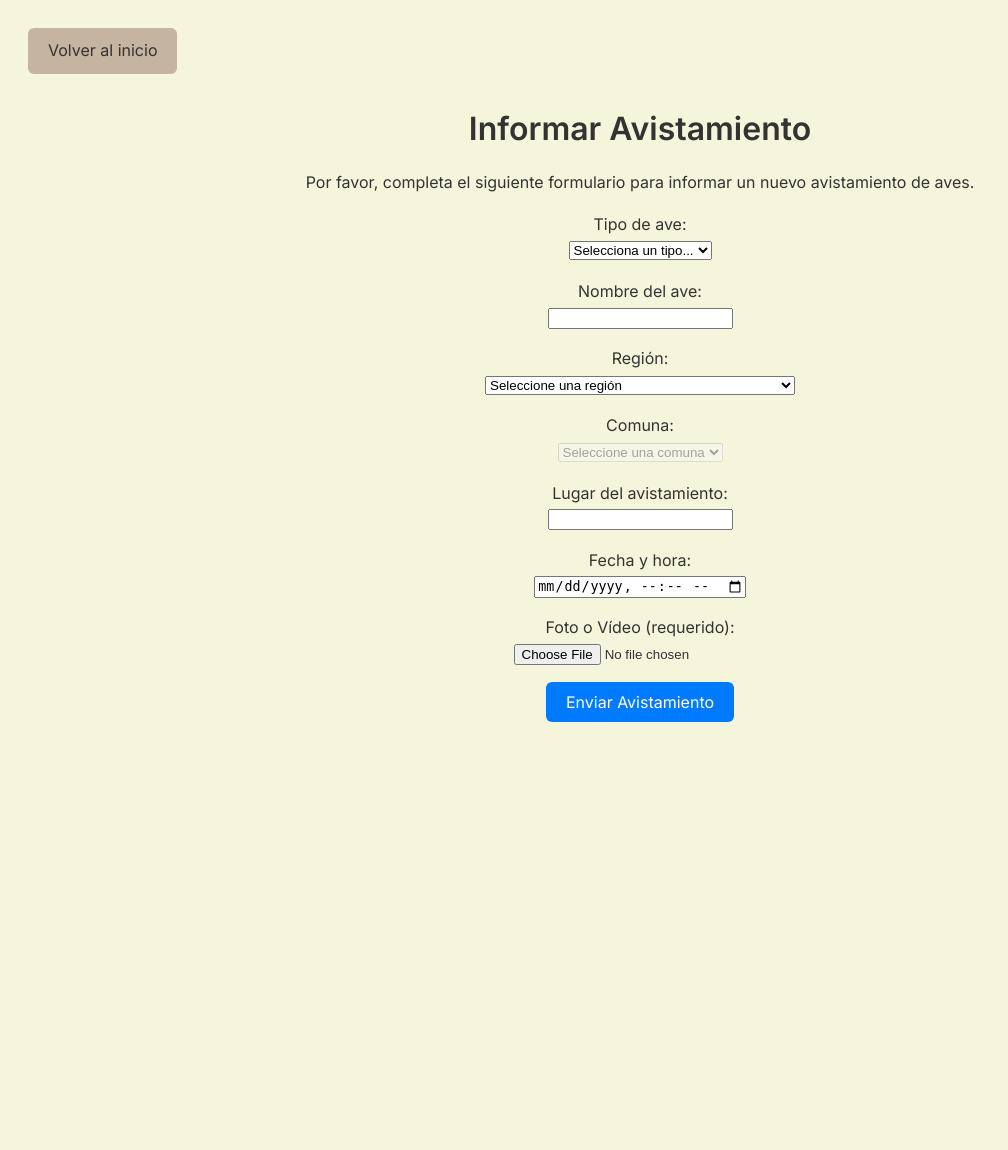
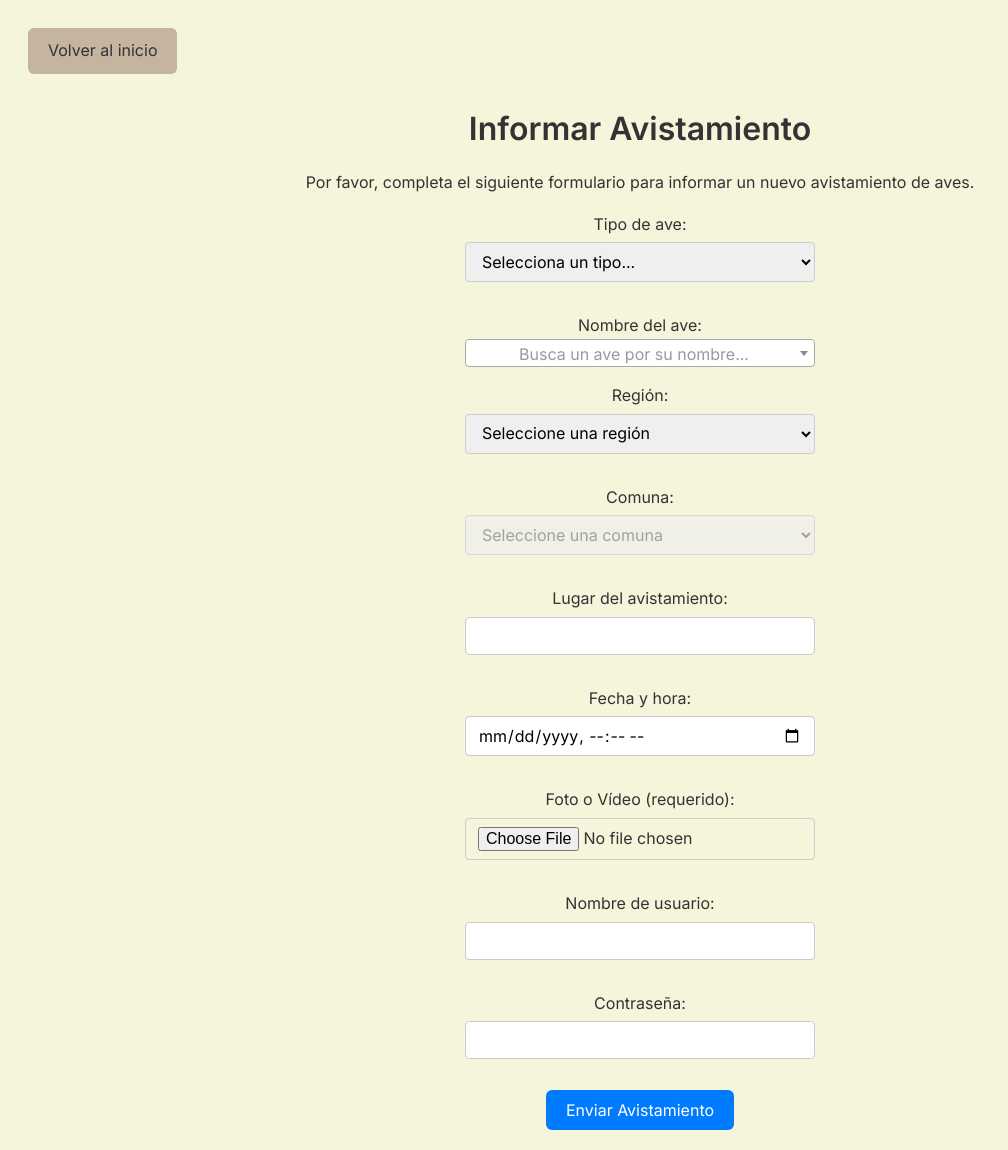
Before and after one commit to manuwsx/desarrollo_web_manuel_urtubia, a Flask app: template templates/inform.html in a window 1280 px wide. Shown: the whole page, without its empty margins (0-1008 px from the left). Before the commit the page ends 722 px from the top, so only its background shows below. Run offline with Flask 3, Linux system fonts and the light colour scheme; the template is opened without the code that fills it, so the values that code supplies are empty; some libraries are stand-ins or nearby versions.

Commit message:
feat(forms): rutas, validaciones de servidor, guardado de archivos y alertas con Jinja para los registros

```diff
--- a/app.py
+++ b/app.py
@@ -1,4 +1,3 @@
-from utils.validations import validar_registro_voluntario
 from flask import Flask, request, render_template, redirect, url_for, session
 from utils.validations import *
 from database import db
@@ -6,11 +5,12 @@ from database import db
 #import hashlib
 #import filetype
 import os
-from database.db import get_avistamientos, get_comuna_id, register_voluntario
+from database.db import get_avistamientos, get_comuna_id, register_voluntario, register_avistamiento, get_aves
 
 UPLOAD_FOLDER = 'static/uploads'
 
 app = Flask(__name__)
+app.config['MAX_CONTENT_LENGTH'] = 10 * 1024 * 1024 #tamaño maximo de archivos subidos 10MB
 
 app.secret_key = "s3cr3t_k3y"
 app.config['UPLOAD_FOLDER'] = UPLOAD_FOLDER
@@ -22,7 +22,7 @@ def index():
 
 @app.route("/register", methods=["GET", "POST"])
 def register():
-    if request.method == "POST": #para registrar un usuario
+    if request.method == "POST": # para registrar un usuario
         email = request.form.get("email")
         nombre_usuario = request.form.get("nombre_usuario")
         nombre_completo = request.form.get("nombre_completo")
@@ -34,12 +34,38 @@ def register():
             comuna_id = get_comuna_id(comuna)
             status, msg = register_voluntario(nombre_usuario, nombre_completo, email, telefono, password, comuna_id)
             if status:
-                return redirect(url_for('index', registro='exitoso'))
+                return redirect(url_for('index', exito='voluntario'))
             else:
                 return render_template('register.html', error=msg)
         else:
             return render_template('register.html', error="Datos inválidos.")
     return render_template('register.html')
 
+@app.route("/inform", methods=["GET", "POST"])
+def inform():
+    aves = get_aves()
+    if request.method == "POST": # para registrar un avistamiento
+        username = request.form.get("username")
+        password = request.form.get("password")
+        ave_id = request.form.get("ave_id")
+        tipo_ave = request.form.get("tipo_ave")
+        comuna = request.form.get("comuna")
+        fecha_hora = request.form.get("fecha")
+        lugar = request.form.get("lugar")
+        media = request.files.getlist("media")
+
+        if validar_registro_avistamiento(username, password, ave_id, tipo_ave, comuna, fecha_hora, lugar, media):
+            comuna_id = get_comuna_id(comuna)
+            status, msg = register_avistamiento(username, password, ave_id, tipo_ave, comuna_id, fecha_hora, lugar, media)
+            if status:
+                return redirect(url_for('index', exito='avistamiento'))
+            else:
+                return render_template('inform.html', error=msg, aves=aves)
+        else:
+            return render_template('inform.html', error="Datos inválidos.", aves=aves)
+
+    return render_template('inform.html', aves=aves)
+
+
 if __name__ == '__main__':
     app.run(debug=True)
--- a/static/inform.js
+++ b/static/inform.js
@@ -37,14 +37,27 @@ const validarForm = (e) => {
         return extensionesValidas.includes(extension);
     };
 
+    //valida que los archivos pesen a lo mas 10MB
+    const validadorPesoMedia = (media) => {
+        const limiteBytes = 10 * 1024 * 1024;
+
+        if (media.files && media.files.length > 0) {
+            const pesoArchivo = media.files[0].size;
+            return pesoArchivo <= limiteBytes;
+        }
+        return false;
+    };
+
     // obtener inputs del DOM por el Id
-    let tipoAveInput = document.getElementById("tipoAve");
-    let nombreAveInput = document.getElementById("nombreAve");
+    let tipoAveInput = document.getElementById("tipo_ave");
+    let aveIdInput = document.getElementById("ave_id");
     let regionInput = document.getElementById("region");
     let comunaInput = document.getElementById("comuna");
     let lugarInput = document.getElementById("lugar");
     let fechaInput = document.getElementById("fecha");
     let mediaInput = document.getElementById("media");
+    let usernameInput = document.getElementById("username");
+    let passwordInput = document.getElementById("password");
 
     let isValid = true;
 
@@ -57,13 +70,13 @@ const validarForm = (e) => {
         document.getElementById("error-tipoAve").classList.remove("visible");
     }
 
-    if (!validadorNombreAve(nombreAveInput.value)) {
-        nombreAveInput.style.borderColor = "red";
-        document.getElementById("error-nombreAve").classList.add("visible");
+    if (aveIdInput.value.trim() === "") {
+        aveIdInput.style.borderColor = "red";
+        document.getElementById("error-ave_id").classList.add("visible");
         isValid = false;
     } else {
-        nombreAveInput.style.borderColor = "";
-        document.getElementById("error-nombreAve").classList.remove("visible");
+        aveIdInput.style.borderColor = "";
+        document.getElementById("error-ave_id").classList.remove("visible");
     }
 
     if (!validadorRegion(regionInput.value)) {
@@ -105,15 +118,42 @@ const validarForm = (e) => {
 
     if (!validadorMedia(mediaInput.value)) {
         mediaInput.style.borderColor = "red";
-        document.getElementById("error-media").classList.add("visible");
+        document.getElementById("error-media-tipo").classList.add("visible");
         isValid = false;
     } else {
         mediaInput.style.borderColor = "";
-        document.getElementById("error-media").classList.remove("visible");
+        document.getElementById("error-media-tipo").classList.remove("visible");
+
+        if (!validadorPesoMedia(mediaInput)) {
+            mediaInput.style.borderColor = "red";
+            document.getElementById("error-media-peso").classList.add("visible");
+            isValid = false;
+        } else {
+            mediaInput.style.borderColor = "";
+            document.getElementById("error-media-peso").classList.remove("visible");
+        }
+    }
+
+    if (usernameInput.value.trim() === "") {
+        usernameInput.style.borderColor = "red";
+        document.getElementById("error-username").classList.add("visible");
+        isValid = false;
+    } else {
+        usernameInput.style.borderColor = "";
+        document.getElementById("error-username").classList.remove("visible");
+    }
+
+    if (passwordInput.value.trim() === "") {
+        passwordInput.style.borderColor = "red";
+        document.getElementById("error-password").classList.add("visible");
+        isValid = false;
+    } else {
+        passwordInput.style.borderColor = "";
+        document.getElementById("error-password").classList.remove("visible");
     }
 
     if (isValid) {
-        alert("Avistamiento registrado.");
+        avistamientoForm.submit();
     }
 };
 
--- a/static/style.css
+++ b/static/style.css
@@ -67,7 +67,7 @@ form {
     text-align: center;
 }
 
-ul {
+nav ul {
     list-style-type: none;
     padding: 0;
     display: flex;
@@ -94,3 +94,34 @@ ul {
     border-radius: 6px;
     width: 100%;
 }
+
+form input[type="text"],
+form input[type="password"],
+form input[type="email"],
+form input[type="file"],
+form input[type="tel"],
+form input[type="datetime-local"],
+form input[type="date"],
+form select {
+    width: 100%;
+    max-width: 350px;
+    box-sizing: border-box;
+    padding: 8px 12px;
+    margin: 5px 0 15px 0;
+    border: 1px solid #ccc;
+    border-radius: 4px;
+    font-size: 16px;
+    font-family: inherit;
+}
+
+.mensaje-exito {
+    background-color: #d4edda;
+    color: #155724;
+    border: 1px solid #c3e6cb;
+    padding: 15px;
+    margin: 20px auto;
+    border-radius: 6px;
+    max-width: 500px;
+    text-align: center;
+    font-weight: 600;
+}
--- a/templates/inform.html
+++ b/templates/inform.html
@@ -5,7 +5,7 @@
     <meta charset="UTF-8">
     <meta name="viewport" content="width=device-width, initial-scale=1.0">
     <title>Informar Avistamiento - Aves-tamientos</title>
-    <link rel="stylesheet" type="text/css" href="../style.css">
+    <link rel="stylesheet" type="text/css" href="{{ url_for('static', filename='style.css') }}">
     <style>
         .error-msg {
             color: #c0392b;
@@ -19,18 +19,25 @@
             display: block;
         }
     </style>
+    <script src="https://code.jquery.com/jquery-3.6.0.min.js"></script>
+    <link href="https://cdn.jsdelivr.net/npm/select2@4.1.0-rc.0/dist/css/select2.min.css" rel="stylesheet" />
+    <script src="https://cdn.jsdelivr.net/npm/select2@4.1.0-rc.0/dist/js/select2.min.js"></script>
 </head>
 
 <body>
-    <a href="../index.html">Volver al inicio</a>
+    <a href="/">Volver al inicio</a>
     <h1>Informar Avistamiento</h1>
     <p style="text-align: center;">Por favor, completa el siguiente formulario para informar un nuevo avistamiento de
         aves.</p>
 
+    {% if error %}
+    <p style="color: red; font-weight: bold;">{{ error }}</p>
+    {% endif %}
+
     <form action="#" method="post" enctype="multipart/form-data" id="avistamientoForm" novalidate>
         <p>
-            <label for="tipoAve">Tipo de ave:</label><br>
-            <select id="tipoAve" name="tipoAve" required>
+            <label for="tipo_ave">Tipo de ave:</label><br>
+            <select id="tipo_ave" name="tipo_ave" required>
                 <option value="" disabled selected>Selecciona un tipo...</option>
                 <option value="Rapaces">Rapaces</option>
                 <option value="Cantoras">Cantoras</option>
@@ -42,9 +49,14 @@
             <span class="error-msg" id="error-tipoAve">Seleccione un tipo de ave válido.</span>
         </p>
         <p>
-            <label for="nombreAve">Nombre del ave:</label><br>
-            <input type="text" id="nombreAve" name="nombreAve" required>
-            <span class="error-msg" id="error-nombreAve">El nombre debe tener al menos 3 caracteres.</span>
+            <label for="ave_id">Nombre del ave:</label><br>
+            <select id="ave_id" name="ave_id" required>
+                <option value="" disabled selected>Selecciona un ave...</option>
+                {% for ave in aves %}
+                <option value="{{ ave.id }}">{{ ave.nombre }}</option>
+                {% endfor %}
+            </select>
+            <span class="error-msg" id="error-ave_id">Por favor, selecciona un ave.</span>
         </p>
         <p>
             <label for="region">Región:</label><br>
@@ -74,13 +86,34 @@
         <p>
             <label for="media">Foto o Vídeo (requerido):</label><br>
             <input type="file" id="media" name="media" accept="image/*,video/*" required>
-            <span class="error-msg" id="error-media">Debe adjuntar un archivo válido (.png, .jpg, .mp4, etc).</span>
+            <span class="error-msg" id="error-media-tipo">Debe adjuntar un archivo válido (.png, .jpg, .mp4,
+                etc).</span>
+            <span class="error-msg" id="error-media-peso">El archivo no puede superar los 10MB.</span>
         </p>
+        <p>
+            <label for="username">Nombre de usuario:</label><br>
+            <input type="text" id="username" name="username" required>
+            <span class="error-msg" id="error-username">Por favor, ingrese su nombre de usuario.</span>
+        </p>
+        <p>
+            <label for="password">Contraseña:</label><br>
+            <input type="password" id="password" name="password" required>
+            <span class="error-msg" id="error-password">Por favor, ingrese su contraseña.</span>
+        </p>
+
         <button type="submit">Enviar Avistamiento</button>
     </form>
-    <script src="../geo_data.js"></script>
+    <script src="/static/geo_data.js"></script>
     <script> geo_dropdowns('region', 'comuna'); </script>
-    <script src="inform.js"></script>
+    <script src="/static/inform.js"></script>
+    <script>
+        $(document).ready(function () {
+            $('#ave_id').select2({
+                placeholder: "Busca un ave por su nombre...",
+                language: "es"
+            });
+        });
+    </script>
 </body>
 
 </html>
```
Also changed, not shown: database/db.py (+45 -6 lines), templates/index.html (+11 -6 lines), utils/validations.py (+51 -0 lines), 1 other file.
